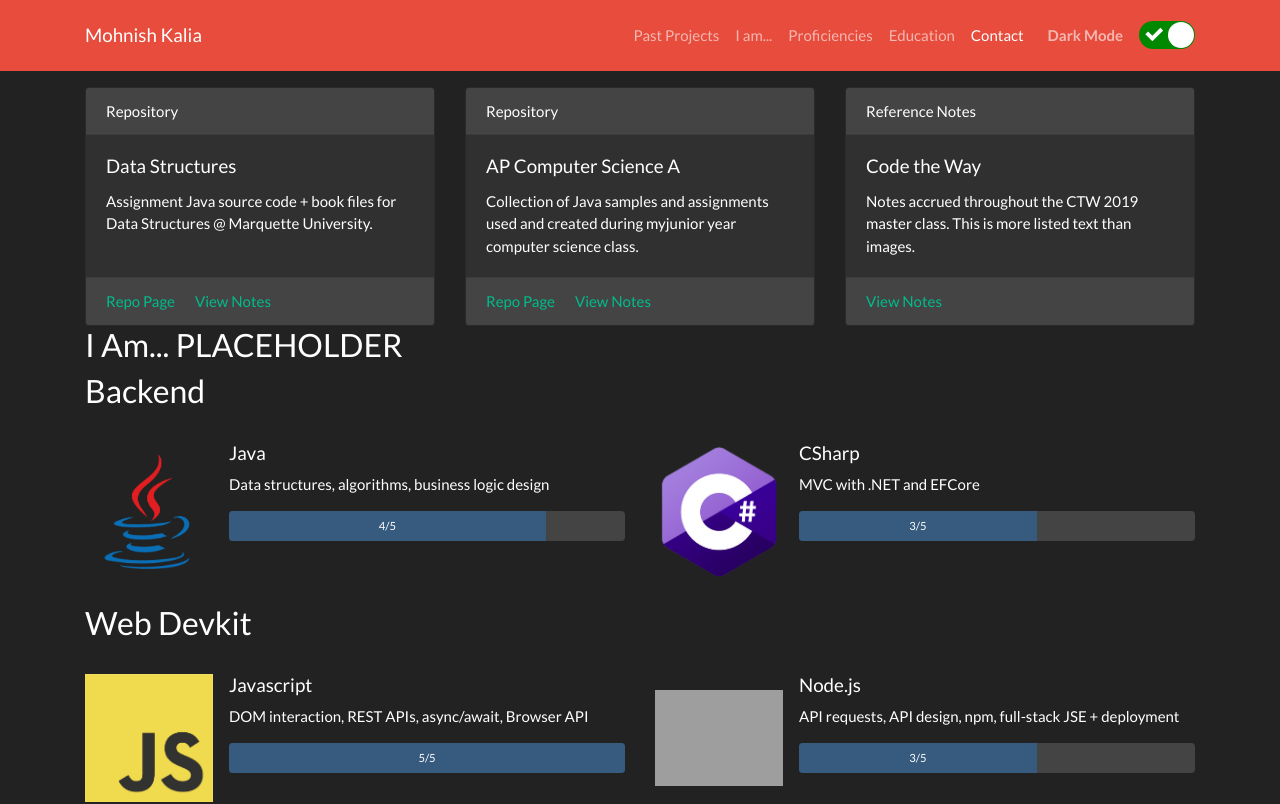
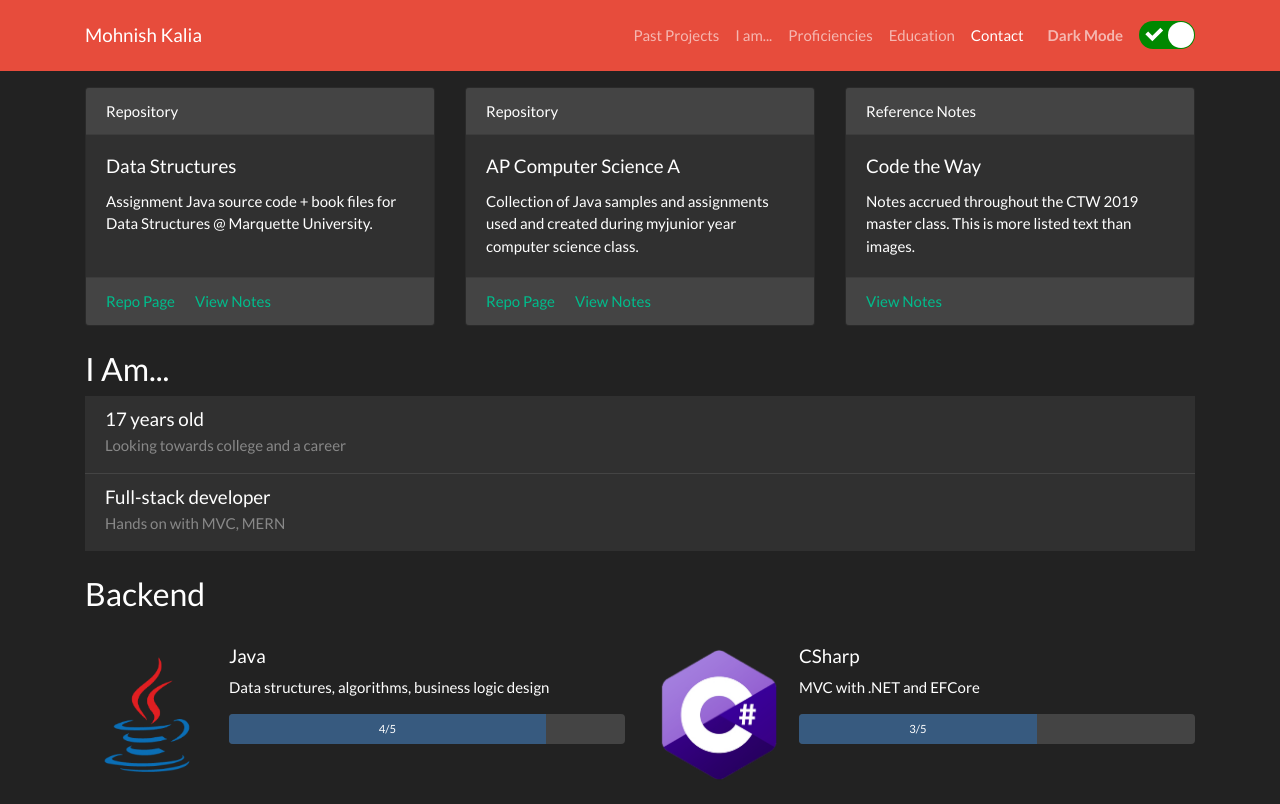
Before and after one commit to MohnishKalia/MohnishKalia.github.io, a React (Create React App) app: page / in a window 1280 px wide. Shown: the top 804 px of the page. Built offline with nearby package versions, Linux system fonts and the light colour scheme; grey boxes are pictures that could not be loaded.

Commit message:
Setup education

```diff
--- a/src/Main.tsx
+++ b/src/Main.tsx
@@ -2,9 +2,7 @@ import React, { Component } from 'react';
 import Card, { CardData } from './Card';
 import Media, { MediaData } from './Media';
 
-export default class Main extends Component {
-    render() {
-        return (
+const Main: React.FC = () =>
     <div>
         <Cards />
         <Iam />
@@ -12,11 +10,16 @@ export default class Main extends Component {
         <Education />
         <Extra />
     </div>
-        )
-    }
-}
+
+export default Main;
 
 export const Heading: React.FC<{ text: string }> = ({ text }) => <h3 className="col-md-12">{text}</h3>
+
+export const Item: React.FC<{ heading: string, description: string }> = ({ heading, description }) =>
+    <li className="list-group-item">
+        <h5 className="mb-1">{heading}</h5>
+        <p className="mb-1 text-muted">{description}</p>
+    </li>
 
 export class Cards extends Component<{}, { cards: CardData[] }> {
 
@@ -45,8 +48,14 @@ export class Cards extends Component<{}, { cards: CardData[] }> {
 }
 
 export const Iam: React.FC = () =>
-    <div id="iam" className="row">
-        <Heading text="I Am... PLACEHOLDER" />
+    <div id="iam" className="row my-4">
+        <Heading text="I Am..." />
+        <div className="col-md-12">
+            <ul className="list-group list-group-flush">
+                <Item heading="17 years old" description="Looking towards college and a career" />
+                <Item heading="Full-stack developer" description="Hands on with MVC, MERN" />
+            </ul>
+        </div>
     </div>
 
 export class Proficiencies extends Component<{}, { profs: MediaData[] }> {
```
Lines whose indentation alone changed are shown as unchanged.
